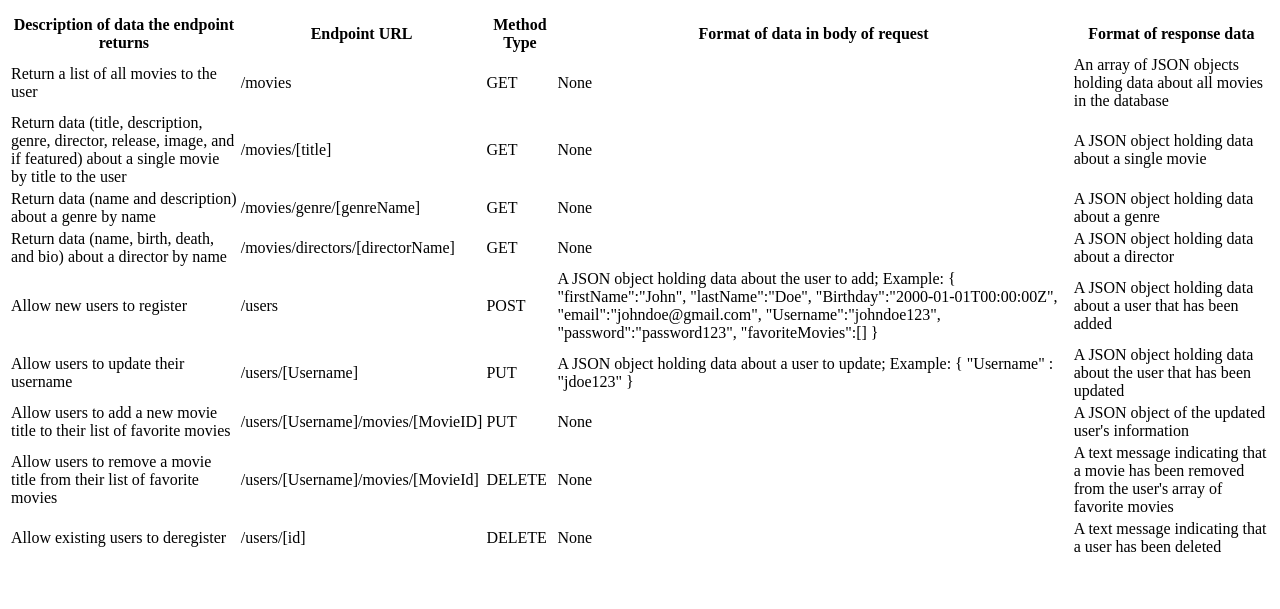
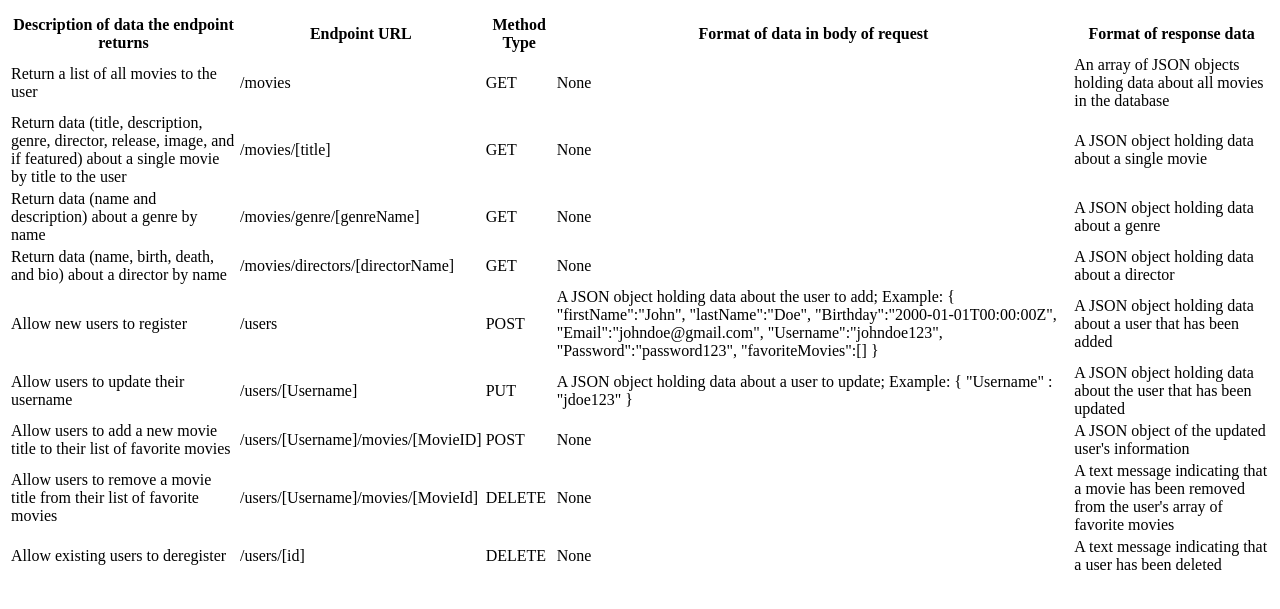
Before and after one commit to srhhttnr/movie_api, a website: page public/documentation.html in a window 1280 px wide. Shown: the part 119-728 px from the top of the page. Drawn offline with Linux system fonts and the light colour scheme.

Commit message:
Update documentation.html

```diff
--- a/public/documentation.html
+++ b/public/documentation.html
@@ -57,9 +57,9 @@
                             "firstName":"John",
                             "lastName":"Doe",
                             "Birthday":"2000-01-01T00:00:00Z",
-                            "email":"johndoe@gmail.com",
+                            "Email":"johndoe@gmail.com",
                             "Username":"johndoe123",
-                            "password":"password123",
+                            "Password":"password123",
                             "favoriteMovies":[]
                         }
                     </td>
@@ -79,7 +79,7 @@
                 <tr>
                     <td>Allow users to add a new movie title to their list of favorite movies</td>
                     <td>/users/[Username]/movies/[MovieID]</td>
-                    <td>PUT</td>
+                    <td>POST</td>
                     <td>None</td>
                     <td>A JSON object of the updated user's information</td>
                 </tr>
```
